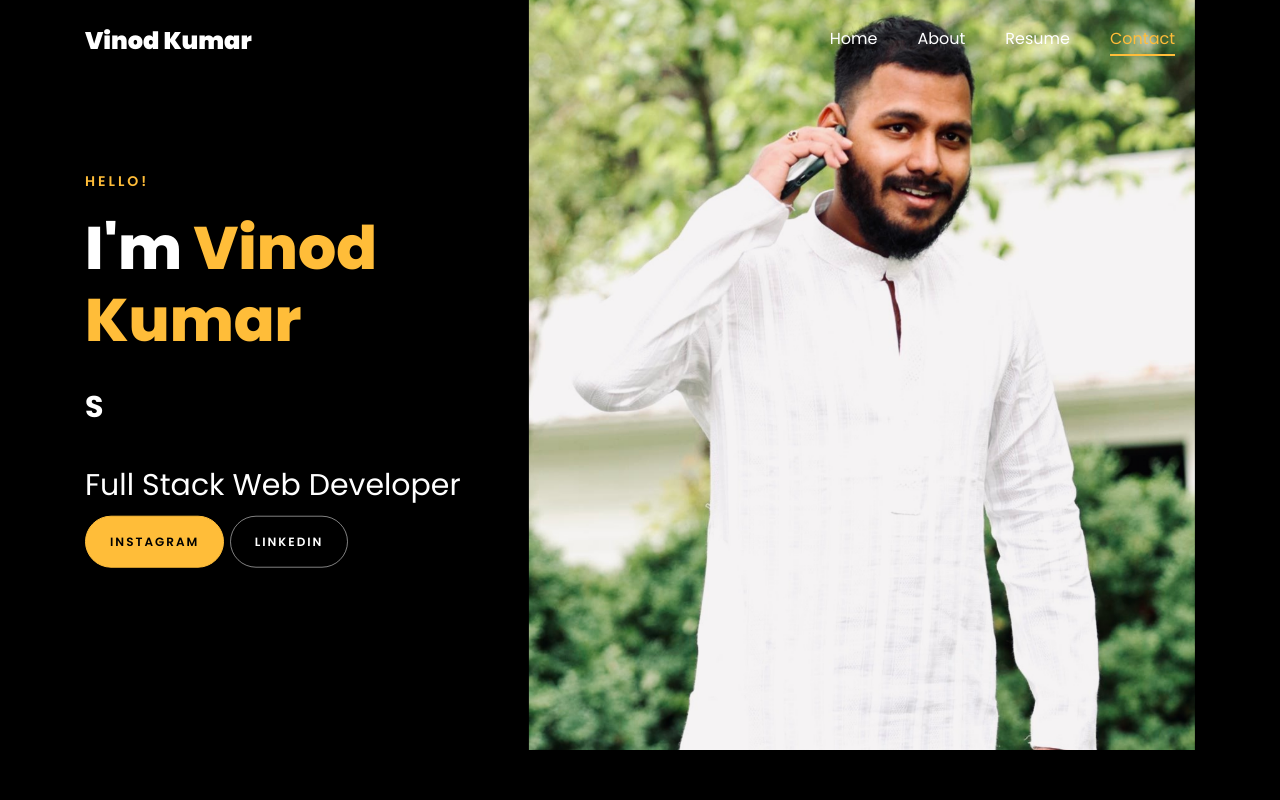
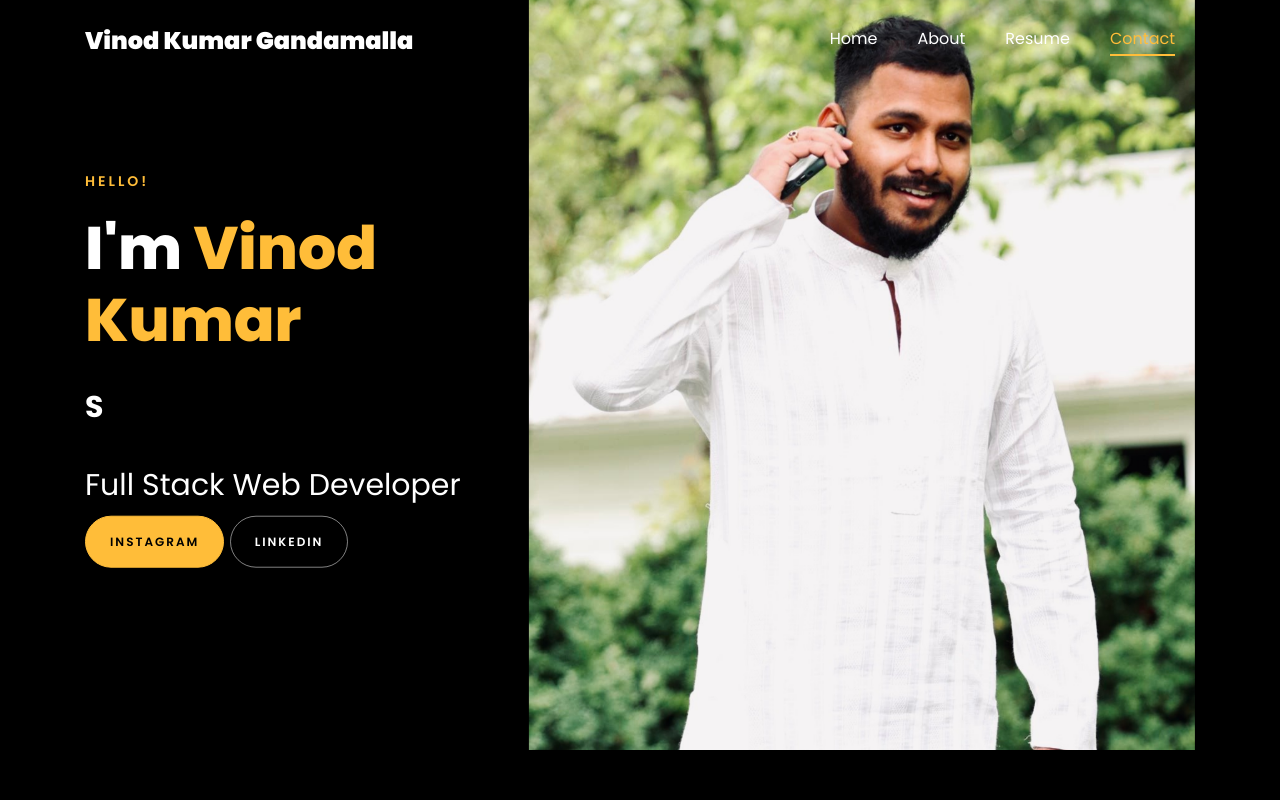
Before and after one commit to gvkvinod3/Portfolio, a plain HTML site: page index.html in a window 1280 px wide. Shown: the top 800 px of the page. Drawn offline with Linux system fonts and the light colour scheme; files whose address does not match are found by name.

Commit message:
name update

```diff
--- a/index.html
+++ b/index.html
@@ -119,7 +119,7 @@
 
     <nav class="navbar navbar-expand-lg navbar-dark ftco_navbar ftco-navbar-light site-navbar-target" id="ftco-navbar">
 	    <div class="container">
-	      <a class="navbar-brand" href="index.html">Vinod Kumar</a>
+	      <a class="navbar-brand" href="index.html">Vinod Kumar Gandamalla</a>
 	      <button class="navbar-toggler js-fh5co-nav-toggle fh5co-nav-toggle" type="button" data-toggle="collapse" data-target="#ftco-nav" aria-controls="ftco-nav" aria-expanded="false" aria-label="Toggle navigation">
 	        <span class="oi oi-menu"></span> Menu
 	      </button>
```
